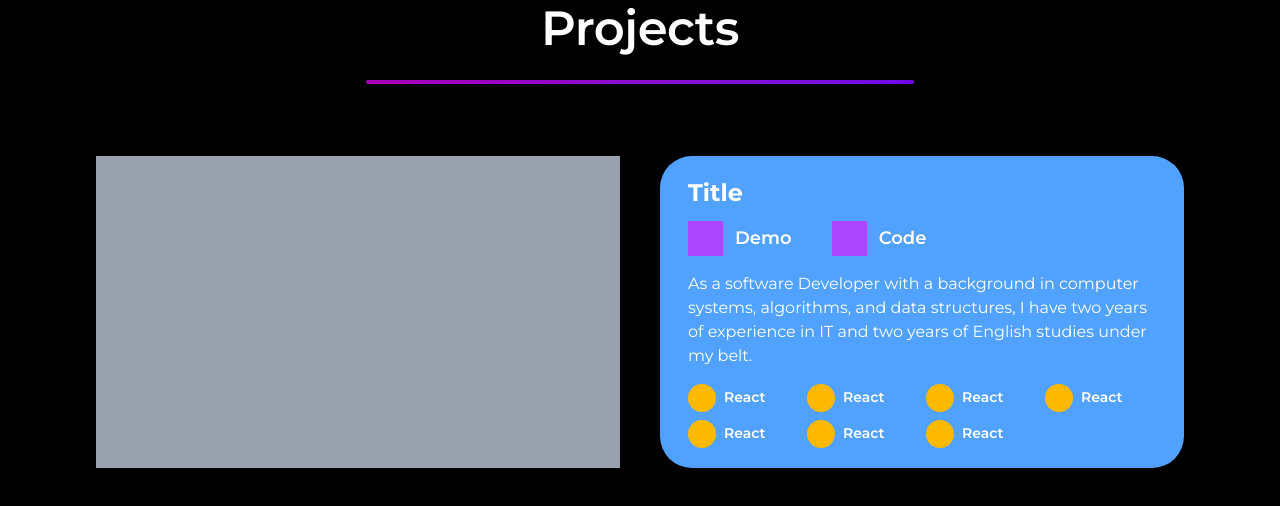
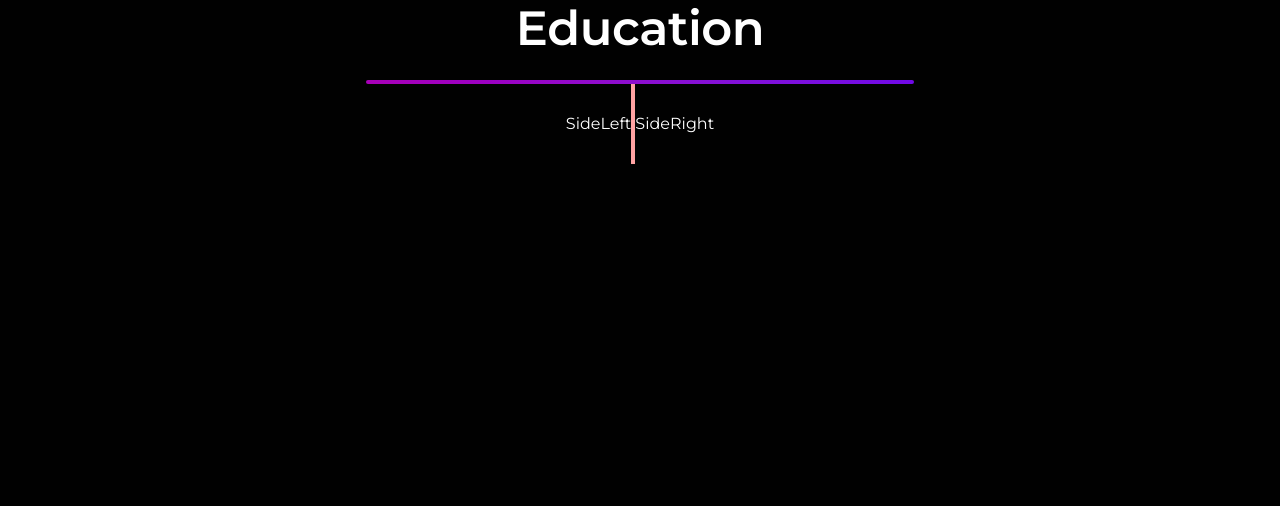
Before and after one commit to ArturoZAC/testing-forport-4z4c, a Next.js app: page / in a window 1280 px wide. Shown: the top 506 px of the page. Built offline with nearby package versions, Linux system fonts and the light colour scheme.

Commit message:
educationInitial

```diff
--- a/src/app/(home)/page.tsx
+++ b/src/app/(home)/page.tsx
@@ -1,5 +1,4 @@
-import { About, Contact, Footer, Hero, Skills } from "@/views";
-import { Projects } from "@/views/Projects";
+import { About, Contact, Education, Footer, Hero, Projects, Skills } from "@/views";
 
 export default function HomePage() {
 
@@ -12,7 +11,8 @@ export default function HomePage() {
     {/* <Skills /> */}
     {/* <Contact /> */}
     {/* <Footer /> */}
-    <Projects />
+    {/* <Projects /> */}
+    <Education />
     </>
 
   );
--- /dev/null
+++ b/src/components/education/BodyEducation.tsx
@@ -0,0 +1,16 @@
+import { MainContainer } from "../responsive/MainContainer"
+import { SideLeft } from "./SideLeft"
+import { SideMiddle } from "./SideMiddle"
+import { SideRight } from "./SideRight"
+
+export const BodyEducation = () => {
+  return (
+    <div className="flex w-full justify-center items-center">
+      <MainContainer className="flex justify-center items-center">
+        <SideLeft />
+        <SideMiddle />
+        <SideRight />
+      </MainContainer>
+    </div>
+  )
+}
--- /dev/null
+++ b/src/components/education/SideLeft.tsx
@@ -0,0 +1,7 @@
+import React from 'react'
+
+export const SideLeft = () => {
+  return (
+    <div>SideLeft</div>
+  )
+}
--- /dev/null
+++ b/src/components/education/SideMiddle.tsx
@@ -0,0 +1,7 @@
+import React from 'react'
+
+export const SideMiddle = () => {
+  return (
+    <div className='h-20 bg-red-300 w-1'></div>
+  )
+}
--- /dev/null
+++ b/src/components/education/SideRight.tsx
@@ -0,0 +1,7 @@
+import React from 'react'
+
+export const SideRight = () => {
+  return (
+    <div>SideRight</div>
+  )
+}
--- /dev/null
+++ b/src/components/education/index.ts
@@ -0,0 +1,4 @@
+export * from './BodyEducation';
+export * from './SideLeft';
+export * from './SideRight';
+export * from './SideMiddle';
--- /dev/null
+++ b/src/views/Education.tsx
@@ -0,0 +1,12 @@
+import { BodyEducation } from '@/components/education'
+import { Title } from '@/components/ui'
+import React from 'react'
+
+export const Education = () => {
+  return (
+    <section>
+      <Title title='Education'/>
+      <BodyEducation />
+    </section>
+  )
+}
--- a/src/views/index.ts
+++ b/src/views/index.ts
@@ -4,3 +4,4 @@ export * from './Hero';
 export * from './Contact';
 export * from './Skills';
 export * from './Projects';
+export * from './Education';
```
